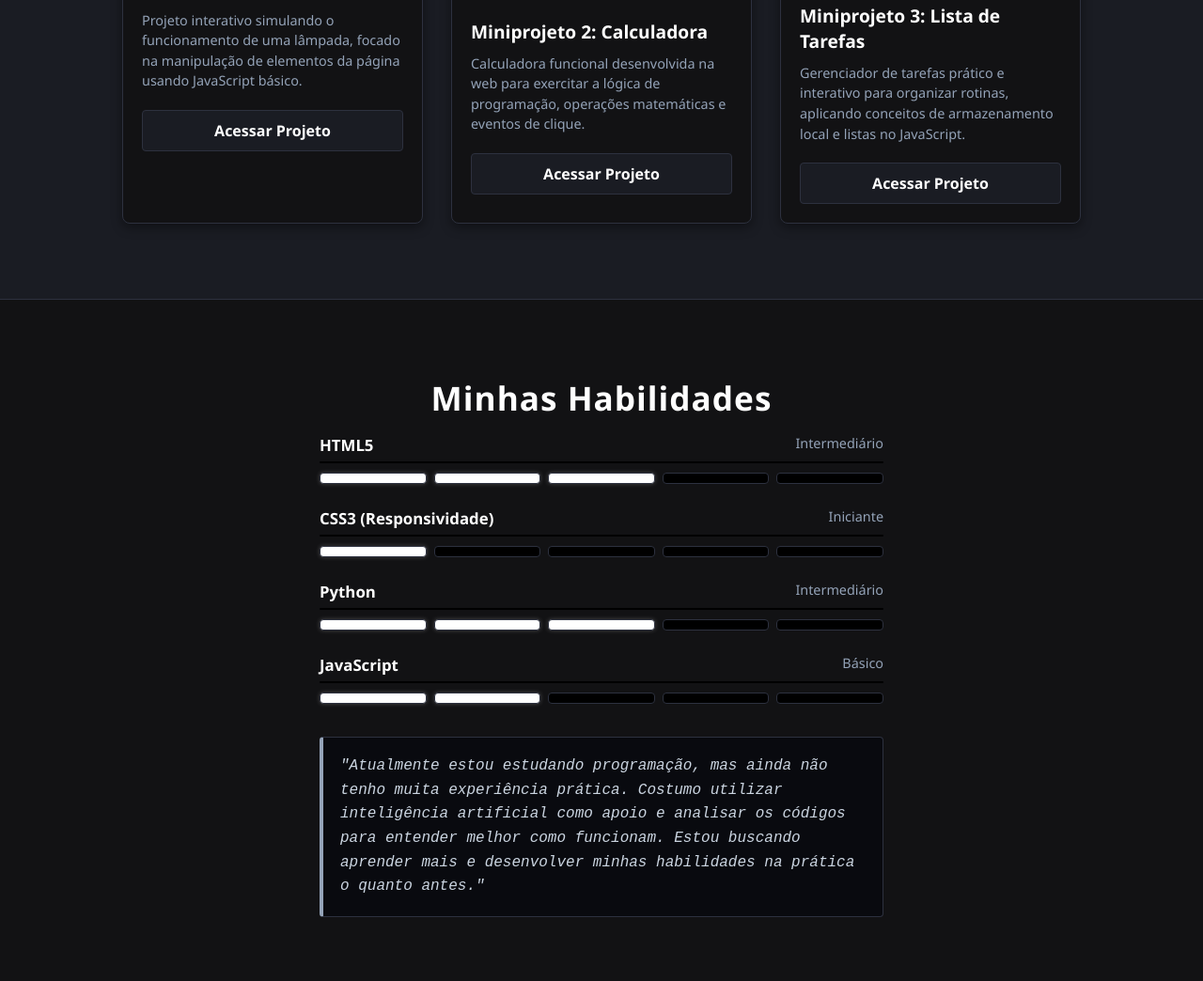
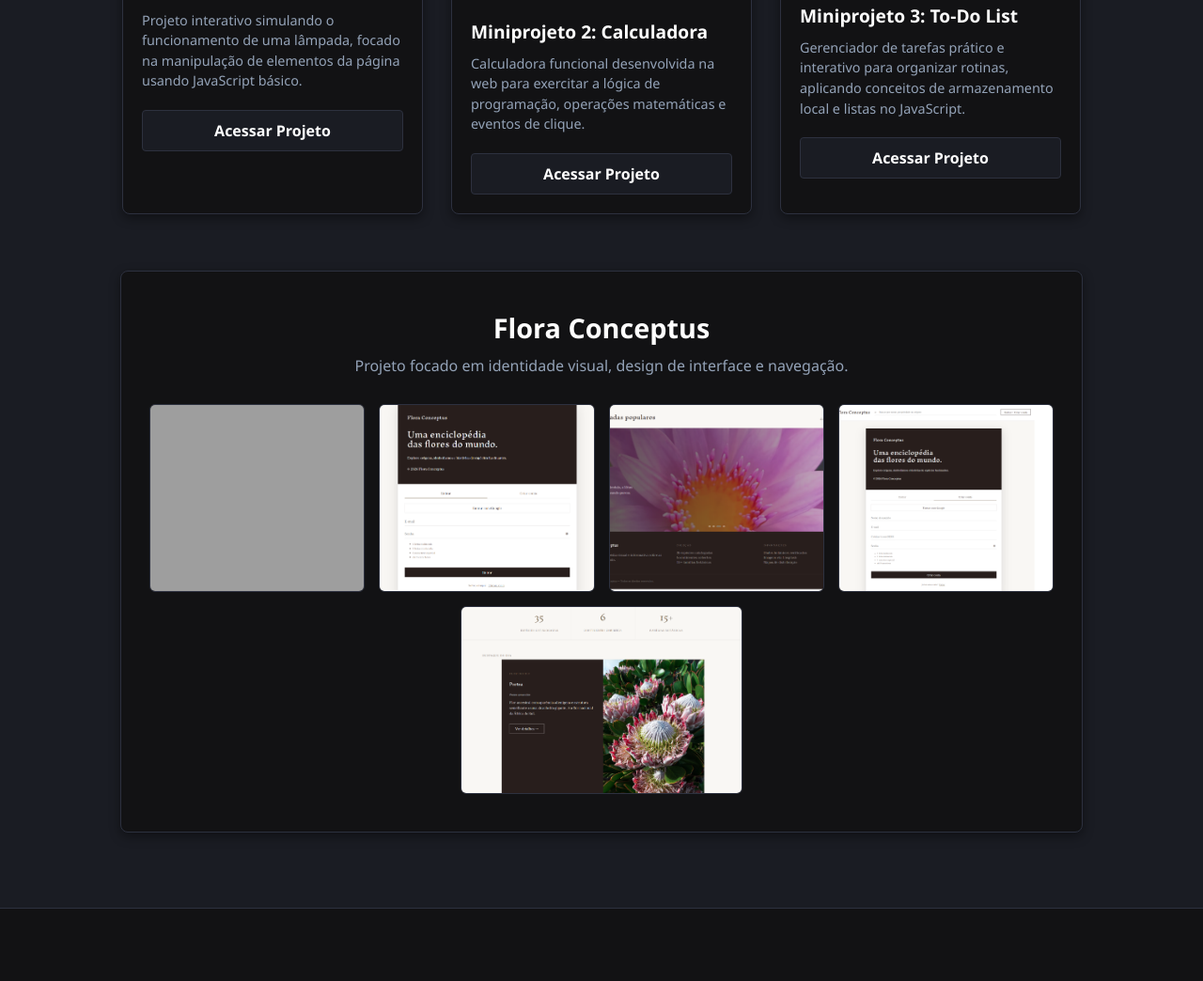
Before and after one commit to C3zwr/portifolio-simples, a plain HTML site: page index.html in a window 1280 px wide. Shown: the part 992-2036 px from the top of the page at 94% size. Drawn offline with Linux system fonts and the light colour scheme; grey boxes are pictures that could not be loaded.

Commit message:
Add files via upload

```diff
--- a/index.html
+++ b/index.html
@@ -53,12 +53,26 @@
 
             <div class="cartao-projeto">
                 <img src="tarefas.png" alt="Miniatura do Projeto Lista de Tarefas">
-                <h3>Miniprojeto 3: Lista de Tarefas</h3>
+                <h3>Miniprojeto 3: To-Do List</h3>
                 <p>Gerenciador de tarefas prático e interativo para organizar rotinas, aplicando conceitos de armazenamento local e listas no JavaScript.</p>
                 <a href="https://c3zwr.github.io/Lista_tarefas---mini-projeto3/" class="botao-projeto" target="_blank">Acessar Projeto</a>
             </div>
 
         </div>
+
+        <div class="projeto-destaque">
+            <h3>Flora Conceptus</h3>
+            <p>Projeto focado em identidade visual, design de interface e navegação.</p>
+
+            <div class="galeria-flora">
+                <img src="flora1.png" alt="Flora Conceptus - Imagem 1">
+                <img src="flora2.png" alt="Flora Conceptus - Imagem 2">
+                <img src="flora3.png" alt="Flora Conceptus - Imagem 3">
+                <img src="flora4.png" alt="Flora Conceptus - Imagem 4">
+                <img src="flora5.png" alt="Flora Conceptus - Imagem 5">
+            </div>
+        </div>
+
     </section>
 
     <section id="habilidades" class="secao-comum">
--- a/style.css
+++ b/style.css
@@ -325,3 +325,49 @@ h2 {
         flex-direction: column;
     }
 }
+
+/* --- PROJETO DESTAQUE: FLORA CONCEPTUS --- */
+.projeto-destaque {
+    background-color: #121214;
+    padding: 40px 30px;
+    border-radius: 8px;
+    border: 1px solid #2d313f;
+    box-shadow: 0 4px 12px rgba(0,0,0,0.4);
+    margin-top: 60px; /* Dá um espaço entre os 3 projetos de cima e este */
+    text-align: center;
+}
+
+.projeto-destaque h3 {
+    font-size: 1.8rem;
+    margin-bottom: 10px;
+    color: #ffffff;
+}
+
+.projeto-destaque p {
+    color: #94a3b8;
+    margin-bottom: 30px;
+    font-size: 1rem;
+}
+
+.galeria-flora {
+    display: flex;
+    flex-wrap: wrap; /* Faz as imagens quebrarem de linha no celular */
+    gap: 15px;
+    justify-content: center;
+}
+
+.galeria-flora img {
+    flex: 1;
+    min-width: 200px; /* Tamanho mínimo para não ficar invisível no celular */
+    max-width: 300px; /* Tamanho máximo para o PC */
+    height: 200px;
+    object-fit: cover; /* Corta e ajusta a imagem de forma inteligente */
+    border-radius: 6px;
+    border: 1px solid #2d313f;
+    transition: 0.3s ease;
+}
+
+.galeria-flora img:hover {
+    transform: scale(1.05); /* Dá um pequeno zoom ao passar o mouse */
+    border-color: #94a3b8;
+}
```
Also changed, not shown: flora2.png (added), flora3.png (added), flora4.png (added), flora5.png (added), 1 other file.
